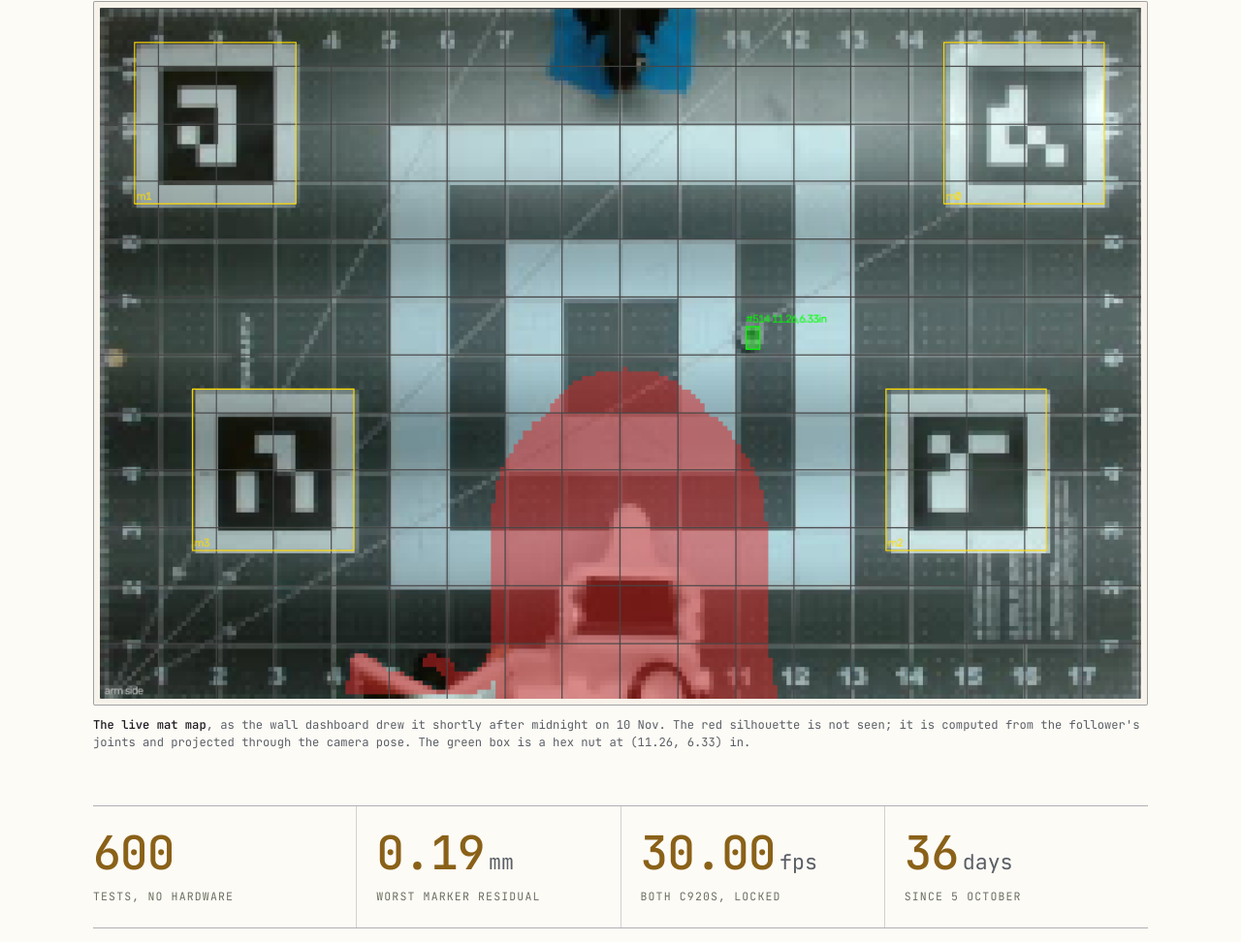
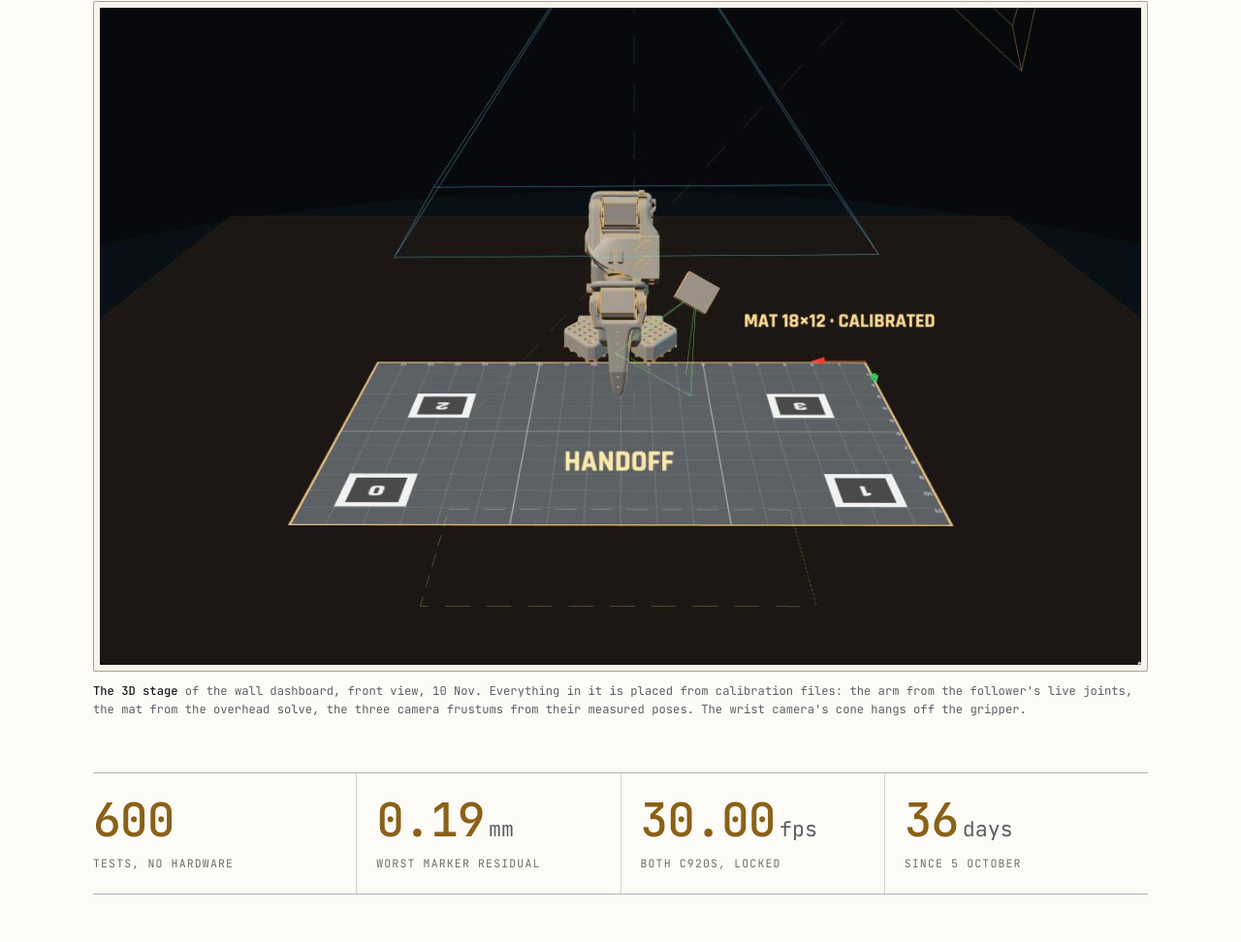
Before and after one commit to lastlightgoods/so101-arm-lab, a plain HTML site: page site/public/index.html in a window 1280 px wide. Shown: the part 597-1569 px from the top of the page at 97% size. Drawn offline with Linux system fonts and the light colour scheme.

Commit message:
Site: hero is the front view of the dashboard's 3D stage (TC's call, handoff doc 21)
Co-Authored-By: Claude Fable 5.1 <noreply@anthropic.com>

```diff
--- a/site/public/index.html
+++ b/site/public/index.html
@@ -11,10 +11,10 @@
 <meta property="og:title" content="SO-101 Arm Lab">
 <meta property="og:description" content="A desk-sized robot arm, three locked cameras, four stickers on a cutting mat, and five weeks of notes on teaching them to agree about where things are.">
 <meta property="og:url" content="https://so101-arm-lab.c-thomas-clark-pdx.workers.dev/">
-<meta property="og:image" content="https://so101-arm-lab.c-thomas-clark-pdx.workers.dev/img/scene.png">
-<meta property="og:image:width" content="916">
-<meta property="og:image:height" content="608">
-<meta property="og:image:alt" content="The live mat map: the kinematic arm mask in red, four marker exclusion squares in yellow, one tracked object boxed in green.">
+<meta property="og:image" content="https://so101-arm-lab.c-thomas-clark-pdx.workers.dev/img/hero_stage.jpg">
+<meta property="og:image:width" content="1200">
+<meta property="og:image:height" content="758">
+<meta property="og:image:alt" content="The dashboard's 3D stage from the front: the SO-101 arm behind the 18 by 12 inch mat with four markers, camera frustums drawn above.">
 <meta name="twitter:card" content="summary_large_image">
 <meta name="theme-color" content="#1a191f" media="(prefers-color-scheme: dark)">
 <meta name="theme-color" content="#fdfbf6" media="(prefers-color-scheme: light)">
@@ -64,9 +64,9 @@
 
       <figure class="hero-figure">
         <div class="frame">
-          <img src="/img/scene.png" width="916" height="608" alt="The live mat map: a top-down view of the cutting mat with a one-inch grid, the kinematic arm mask in red reaching up from the arm side, the four marker exclusion squares in yellow, and one tracked object, id 514, boxed in green." fetchpriority="high">
+          <img src="/img/hero_stage.jpg" width="1200" height="758" alt="The dashboard's 3D stage seen from the front: the SO-101 arm standing behind the 18 by 12 inch mat with its four ArUco markers, the overhead and front camera frustums drawn as thin wireframes above it, and the wrist camera's view cone at the gripper." fetchpriority="high">
         </div>
-        <figcaption><b>The live mat map</b>, as the wall dashboard drew it shortly after midnight on 10 Nov. The red silhouette is not seen; it is computed from the follower's joints and projected through the camera pose. The green box is a hex nut at (11.26, 6.33) in.</figcaption>
+        <figcaption><b>The 3D stage</b> of the wall dashboard, front view, 10 Nov. Everything in it is placed from calibration files: the arm from the follower's live joints, the mat from the overhead solve, the three camera frustums from their measured poses. The wrist camera's cone hangs off the gripper.</figcaption>
       </figure>
 
       <ul class="stats" aria-label="Key numbers">
```
Also changed, not shown: site/public/img/hero_stage.jpg (added).
